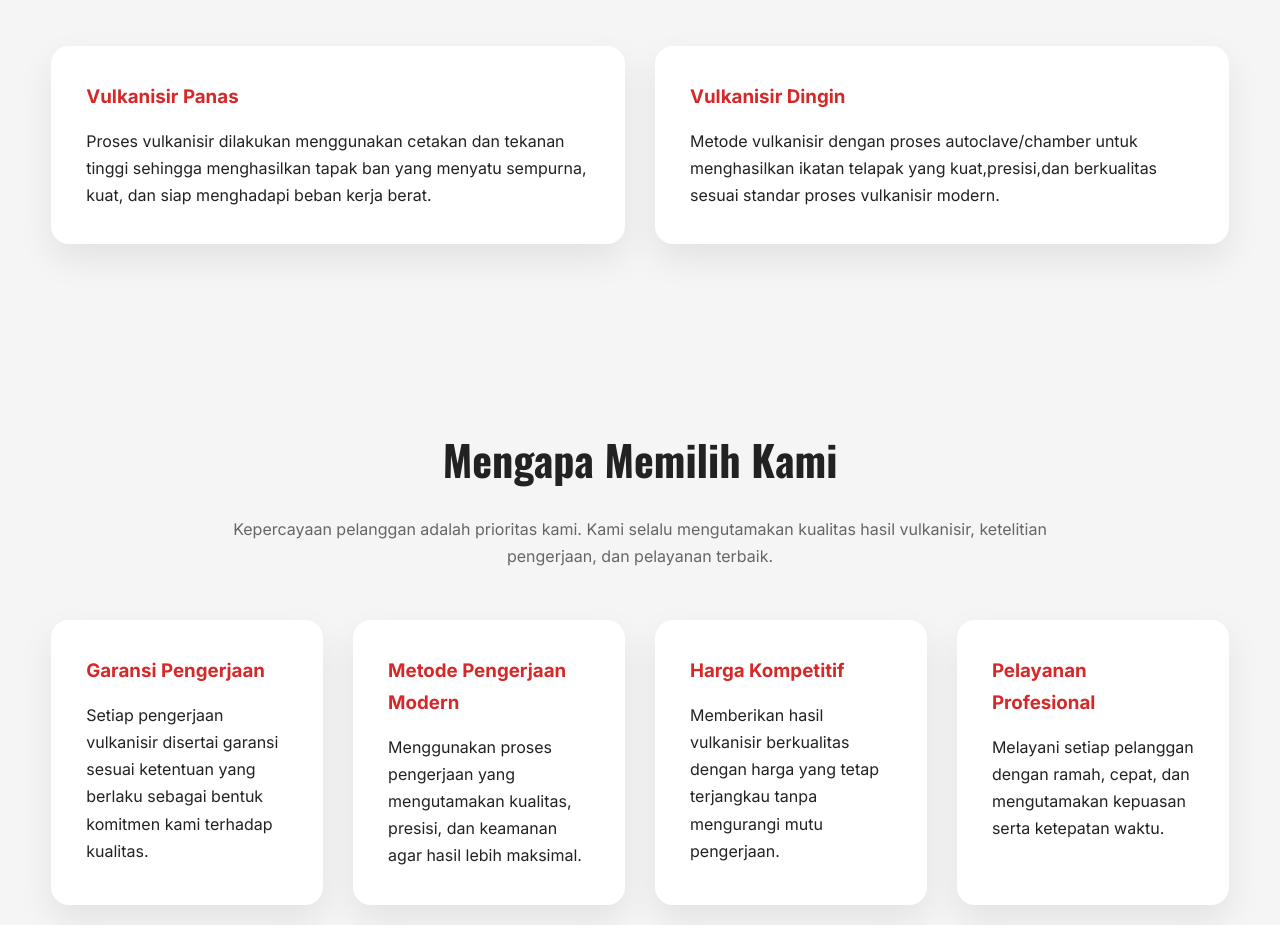
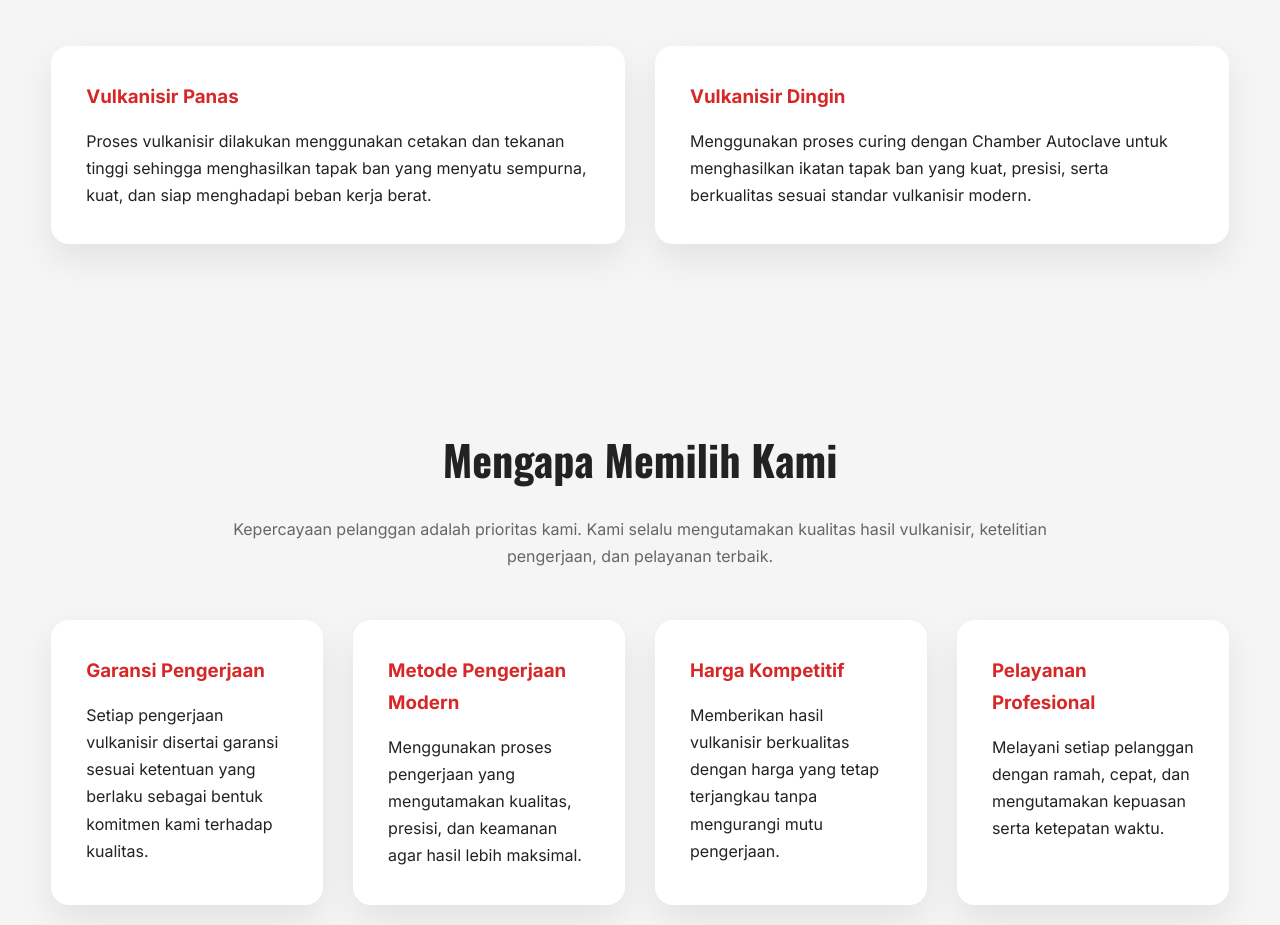
Before and after one commit to AksaAdhiSupomo/pustam-web, a plain HTML site: page index.html in a window 1280 px wide. Shown: the part 1420-2345 px from the top of the page. Drawn offline with nearby package versions, Linux system fonts and the light colour scheme.

Commit message:
Update index.html

```diff
--- a/index.html
+++ b/index.html
@@ -151,7 +151,9 @@ Proses vulkanisir dilakukan menggunakan cetakan dan tekanan tinggi sehingga meng
 <h3>Vulkanisir Dingin</h3>
 
 <p>
-Metode vulkanisir dengan proses autoclave/chamber untuk menghasilkan ikatan telapak yang kuat,presisi,dan berkualitas sesuai standar proses vulkanisir modern.
+<p>
+Menggunakan proses curing dengan Chamber Autoclave untuk menghasilkan ikatan tapak ban yang kuat, presisi, serta berkualitas sesuai standar vulkanisir modern.
+</p>
 </p>
 
 </div>
```
